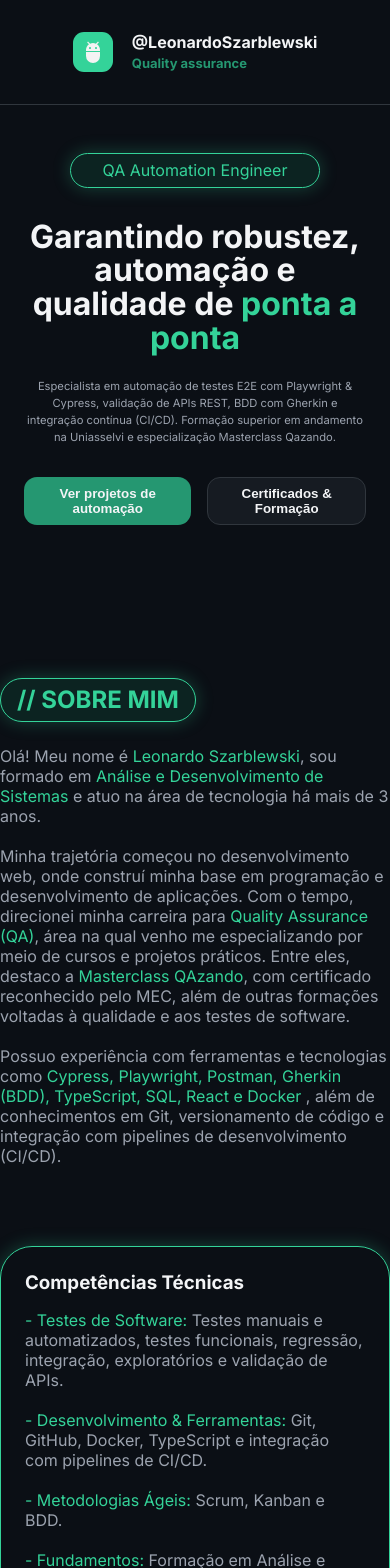
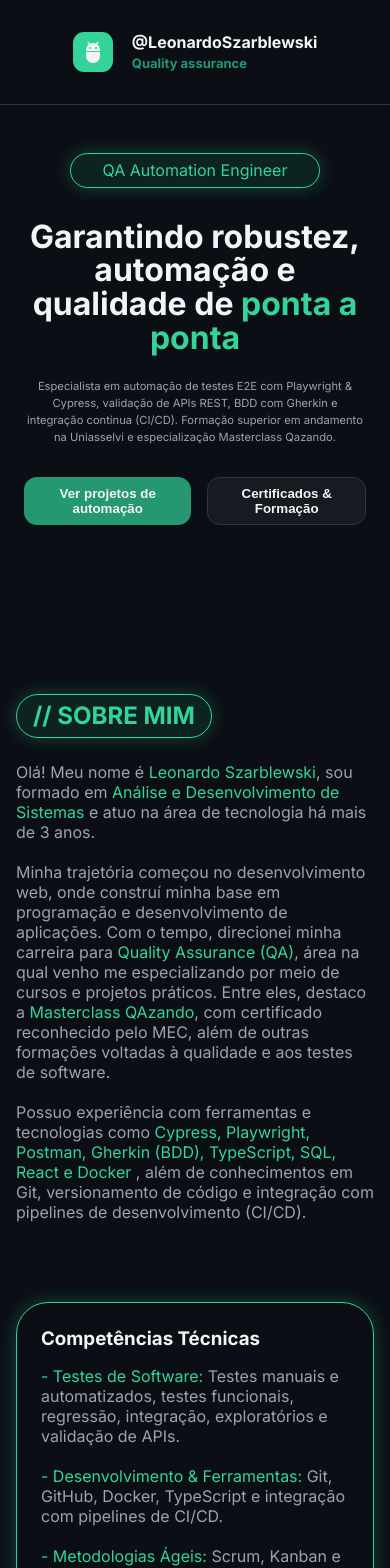
Before and after one commit to leonardoSzarblewski/portfolio, a React (Vite) app: page / in a window 390 px wide. Shown: the top 1568 px of the page. Built offline with nearby package versions, Linux system fonts and the light colour scheme.

Commit message:
add media query for responsive padding in AboutMe component

```diff
--- a/src/components/AboutMe.modules.css
+++ b/src/components/AboutMe.modules.css
@@ -45,6 +45,12 @@ p {
   margin-top: 2rem;
 }
 
+@media (max-width: 980px) {
+  .container-aboutme {
+    padding: 1rem;
+  }
+}
+
 @media (max-width: 768px) {
   .container-aboutme {
     display: flex;
```
